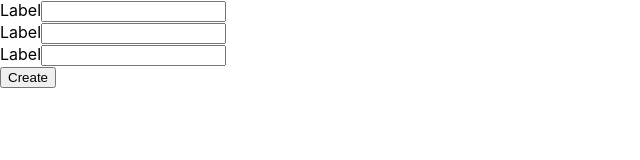
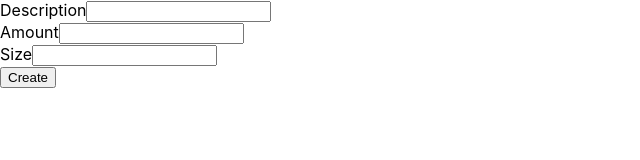
Before and after one commit to wowgr8/random-img-generator, a React (Create React App) app: page / in a window 1280 px wide. Shown: the top 160 px of the page, without its empty margins (0-640 px from the left). Built offline with nearby package versions, Linux system fonts and the light colour scheme; no server answers.

Commit message:
add label and setAttribute props. Replaced label text with label prop and add onChange handler to setAttribute.

```diff
--- a/src/InputBox.js
+++ b/src/InputBox.js
@@ -1,10 +1,10 @@
 import React from 'react'
 
-function InputBox() {
+function InputBox({ label, setAttribute }) {
   return (
     <div >
-      <label>Label</label>
-      <input />
+      <label>{label}</label>
+      <input onChange={(e) => setAttribute(e.target.value)}/>
     </div>
   )
 }
```
